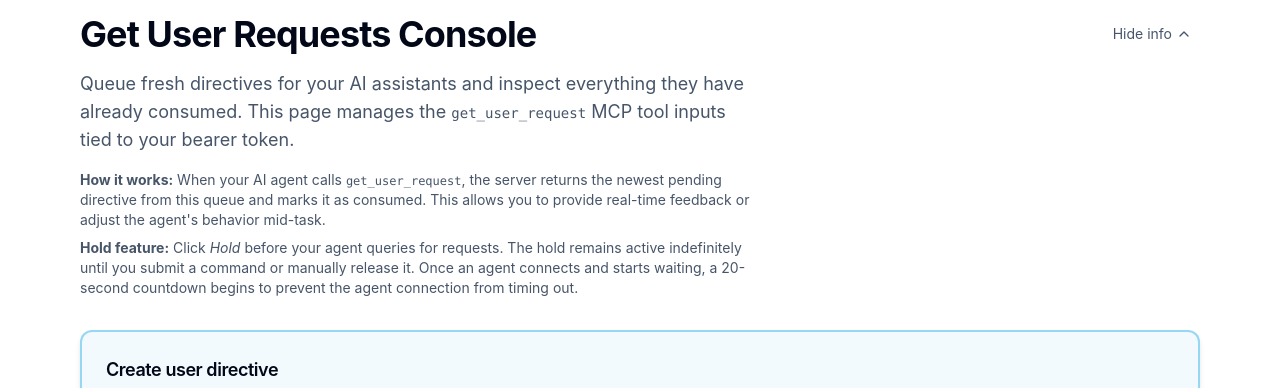
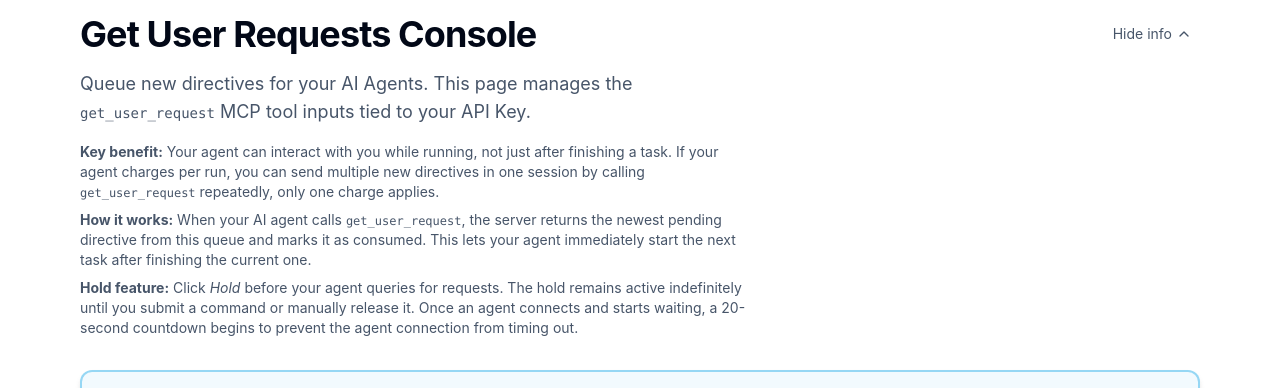
Before and after one commit to Laisky/laisky-blog-graphql, a React (Vite) app in the folder web/: page /tools/get_user_requests in a window 1280 px wide. Shown: the part 167-555 px from the top of the page. Built offline with nearby package versions, Linux system fonts and the light colour scheme; no server answers.

Commit message:
refactor: clean up unused code and improve comments for better clarity

```diff
--- a/web/src/features/mcp/user-requests/page.tsx
+++ b/web/src/features/mcp/user-requests/page.tsx
@@ -119,7 +119,6 @@ export function UserRequestsPage() {
 
       if (initial) {
         setIsLoading(true);
-
       }
 
       if (inFlight) {
@@ -304,8 +303,7 @@ export function UserRequestsPage() {
       const state = await setHold(key);
       setHoldState(state);
       // No status message - the Hold button provides sufficient visual feedback
-    } catch (error) {
-    }
+    } catch (error) {}
   }, [apiKey]);
 
   const handleReleaseHold = useCallback(async () => {
@@ -317,8 +315,7 @@ export function UserRequestsPage() {
       const state = await releaseHold(key);
       setHoldState(state);
       // No status message - the Hold button provides sufficient visual feedback
-    } catch (error) {
-    }
+    } catch (error) {}
   }, [apiKey]);
 
   const handleReturnModeChange = useCallback(
@@ -465,8 +462,7 @@ export function UserRequestsPage() {
     setNewContent(content);
   }, []);
 
-  const handleSaveCurrentContent = useCallback((_label: string) => {
-  }, []);
+  const handleSaveCurrentContent = useCallback((_label: string) => {}, []);
 
   const handleEditorChange = useCallback(
     (event: ChangeEvent<HTMLTextAreaElement>) => {
@@ -591,14 +587,17 @@ export function UserRequestsPage() {
         {!isDescriptionCollapsed && (
           <>
             <p className="max-w-2xl text-lg text-muted-foreground">
-              Queue fresh directives for your AI assistants and inspect everything they have already consumed. This page manages the{' '}
-              <code className="text-sm">get_user_request</code> MCP tool inputs tied to your bearer token.
+              Queue new directives for your AI Agents. This page manages the <code className="text-sm">get_user_request</code> MCP tool
+              inputs tied to your API Key.
             </p>
             <div className="max-w-2xl space-y-2 text-sm text-muted-foreground">
+              <strong>Key benefit:</strong> Your agent can interact with you while running, not just after finishing a task. If your agent
+              charges per run, you can send multiple new directives in one session by calling{' '}
+              <code className="text-xs">get_user_request</code> repeatedly, only one charge applies.
               <p>
                 <strong>How it works:</strong> When your AI agent calls <code className="text-xs">get_user_request</code>, the server
-                returns the newest pending directive from this queue and marks it as consumed. This allows you to provide real-time feedback
-                or adjust the agent's behavior mid-task.
+                returns the newest pending directive from this queue and marks it as consumed. This lets your agent immediately start the
+                next task after finishing the current one.
               </p>
               <p>
                 <strong>Hold feature:</strong> Click <em>Hold</em> before your agent queries for requests. The hold remains active
```
Lines whose indentation alone changed are shown as unchanged.
